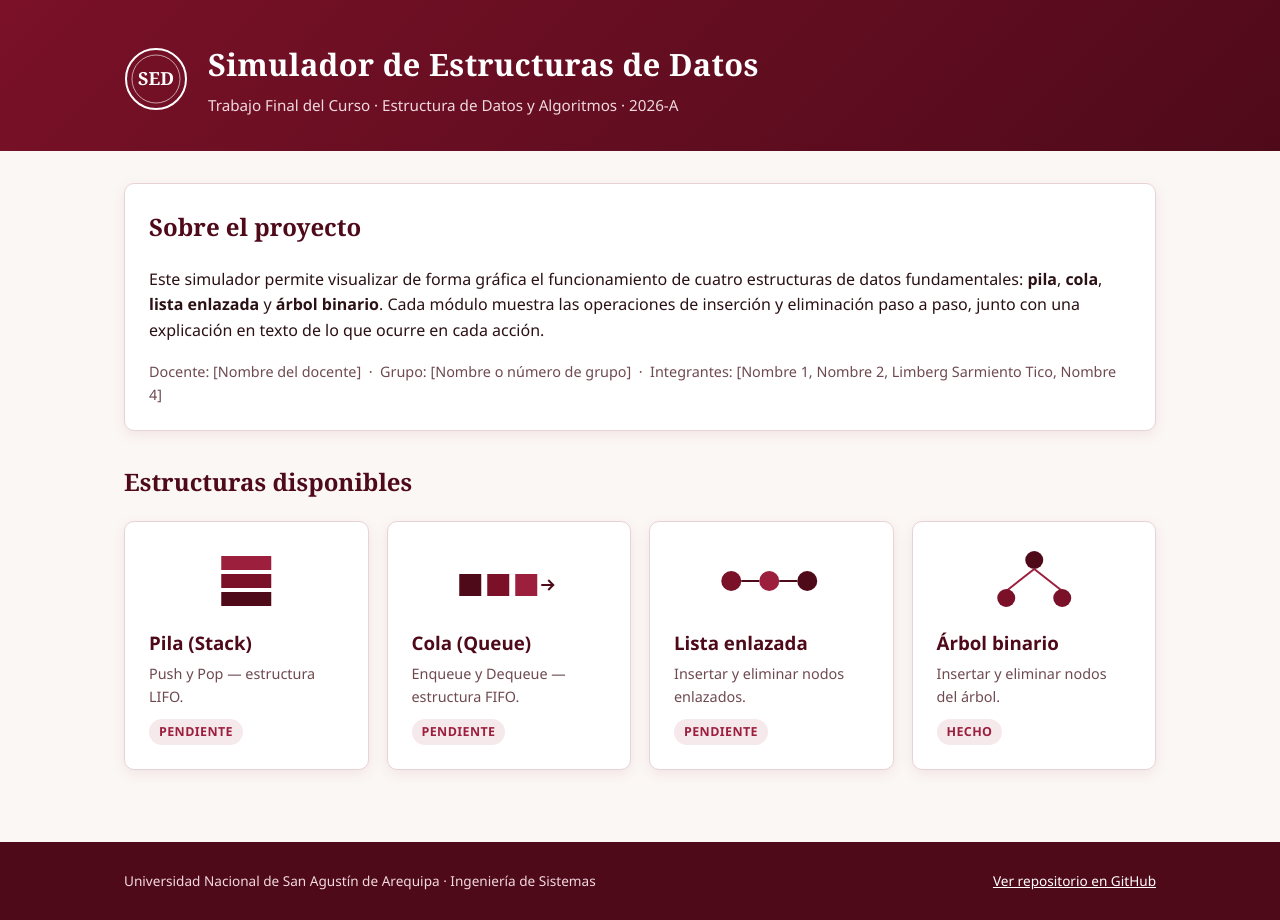
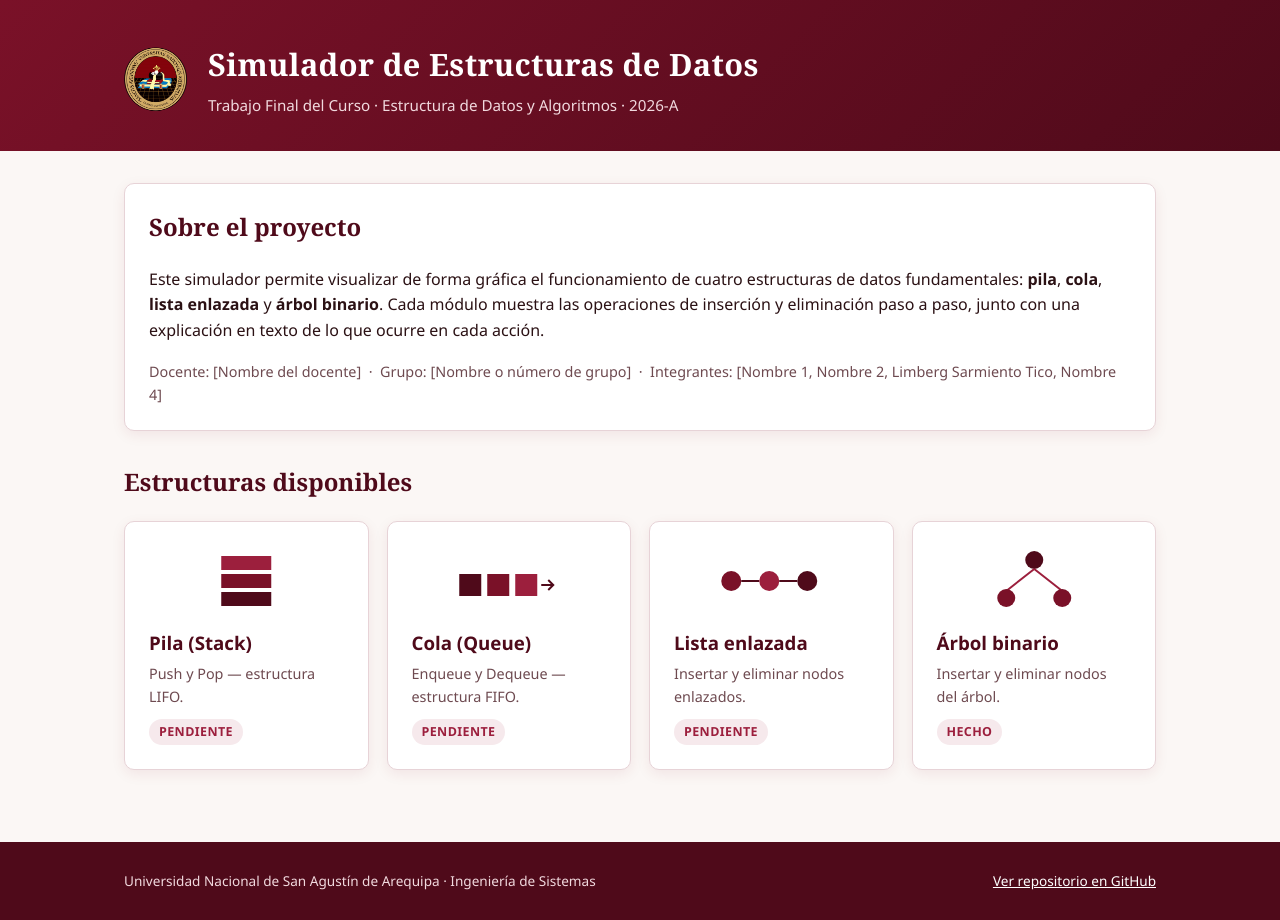
Before and after one commit to JosephQuispesayhua/simulador-estructuras, a plain HTML site: page index.html in a window 1280 px wide. Drawn offline with Linux system fonts and the light colour scheme.

Commit message:
Se actualiza el index

```diff
--- a/index.html
+++ b/index.html
@@ -12,11 +12,7 @@
   <header class="encabezado">
     <div class="contenedor encabezado__contenido">
       <!-- Sello institucional simple (no es el escudo oficial, es un placeholder abstracto) -->
-      <svg class="sello" viewBox="0 0 64 64" xmlns="http://www.w3.org/2000/svg" role="img" aria-label="Sello del proyecto">
-        <circle cx="32" cy="32" r="30" fill="none" stroke="#ffffff" stroke-width="2"/>
-        <circle cx="32" cy="32" r="24" fill="none" stroke="#ffffff" stroke-width="1" opacity="0.6"/>
-        <text x="32" y="38" text-anchor="middle" font-family="Georgia, serif" font-size="18" fill="#ffffff" font-weight="bold">SED</text>
-      </svg>
+      <img class="sello" src="Escudo_UNSA.png.webp" alt="Escudo de la UNSA">
       <div class="encabezado__textos">
         <h1>Simulador de Estructuras de Datos</h1>
         <p>Trabajo Final del Curso · Estructura de Datos y Algoritmos · 2026-A</p>
```
Also changed, not shown: Escudo_UNSA.png.webp (added).
